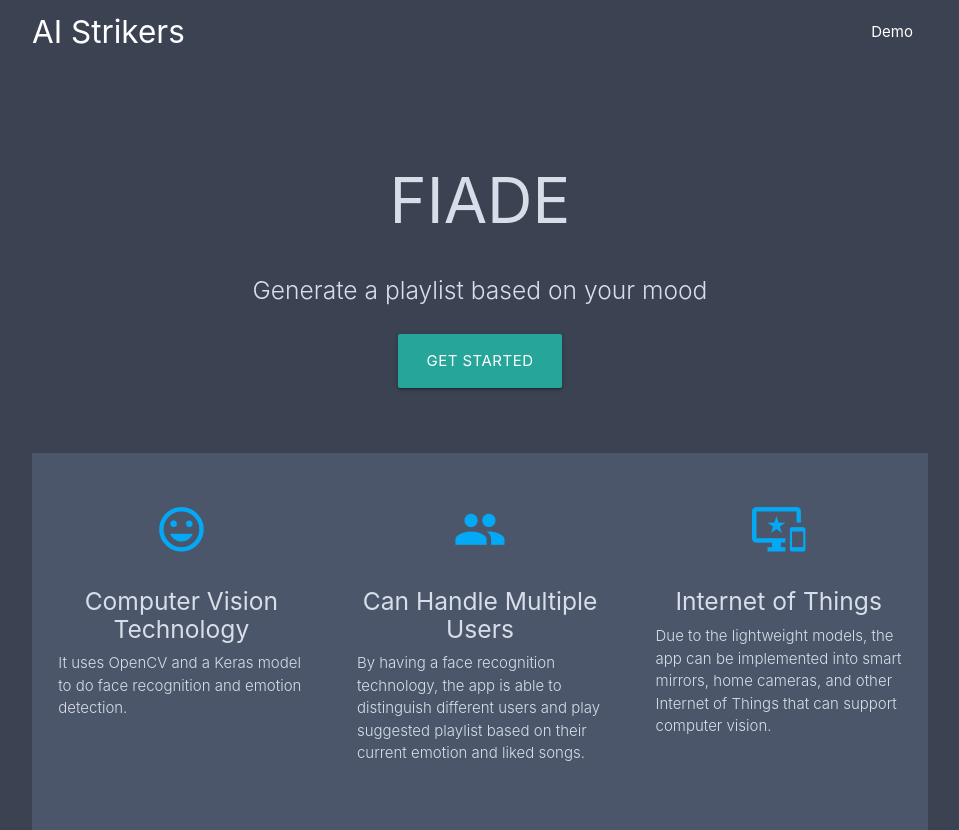
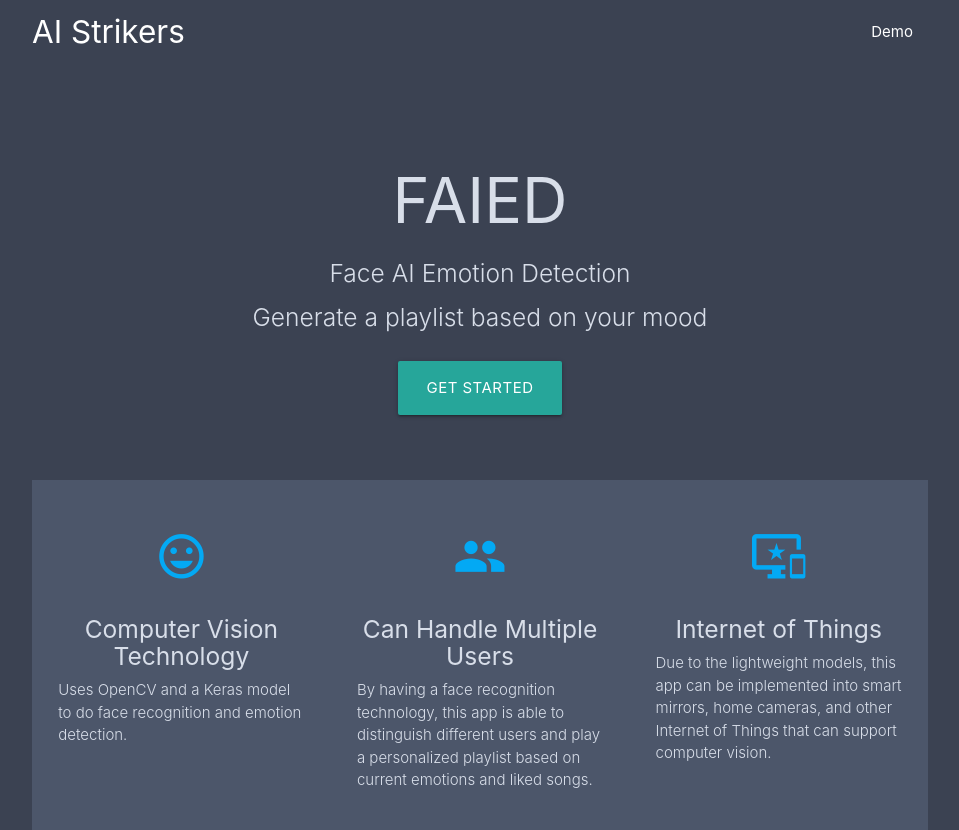
Before and after one commit to jedrm/FAIED, a Flask app: page / in a window 1280 px wide. Shown: the top 830 px of the page, without its empty margins (160-1119 px from the left). Run offline with Flask 2, Linux system fonts and the light colour scheme; some libraries are stand-ins or nearby versions.

Commit message:
Uploaded final changes

```diff
--- a/static/styles.css
+++ b/static/styles.css
@@ -128,3 +128,20 @@ footer, .footer {
     height: 100vh;
     background: #e5e9f0;
 }
+.video-container {
+    position: relative;
+    padding-bottom: 56.25%;
+    padding-top: 30px;
+    height: 0;
+    overflow: hidden;
+    margin-left: 15%;
+    margin-right: 15%;
+}
+
+.video-container iframe, .video-container object, .video-container embed {
+    position: absolute;
+    top: 0;
+    left: 0;
+    width: 100%;
+    height: 100%;
+}
--- a/templates/homepage.html
+++ b/templates/homepage.html
@@ -14,7 +14,7 @@
 				<h2 class="center light-blue-text"><i class="material-icons">insert_emoticon</i></h2>
 				<h5 class="center">Computer Vision Technology</h5>
 
-				<p class="light">It uses OpenCV and a Keras model to do face recognition and emotion detection.</p>
+				<p class="light">Uses OpenCV and a Keras model to do face recognition and emotion detection.</p>
 			</div>
 		</div>
 
@@ -23,9 +23,9 @@
 				<h2 class="center light-blue-text"><i class="material-icons">group</i></h2>
 				<h5 class="center">Can Handle Multiple Users</h5>
 
-				<p class="light">By having a face recognition technology, the app is able to distinguish different
+				<p class="light">By having a face recognition technology, this app is able to distinguish different
 					users and
-					play suggested playlist based on their current emotion and liked songs.</p>
+					play a personalized playlist based on current emotions and liked songs.</p>
 			</div>
 		</div>
 
@@ -34,7 +34,7 @@
 				<h2 class="center light-blue-text"><i class="material-icons">important_devices</i></h2>
 				<h5 class="center">Internet of Things</h5>
 
-				<p class="light">Due to the lightweight models, the app can be implemented into smart mirrors, home
+				<p class="light">Due to the lightweight models, this app can be implemented into smart mirrors, home
 					cameras,
 					and other Internet of Things that can support computer vision.</p>
 			</div>
--- a/templates/index.html
+++ b/templates/index.html
@@ -14,7 +14,7 @@
 </head>
 
 <body class="darker">
-  <script src="./static/script.js"></script>
+  <script src="../static/script.js"></script>
   <div class="content">
     <nav class="nav" role="navigation">
       <div class="nav-wrapper container"><a id="logo-container" href="#" class="brand-logo">AI Strikers</a>
@@ -31,9 +31,14 @@
     <div class="section no-pad-bot darker" id="index-banner">
       <div class="container">
         <br><br>
-        <h1 class="header center">FIADE</h1>
+        <h1 class="header center">FAIED</h1>
         <div class="row center">
-          <h5 class="header col s12 light">Generate a playlist based on your mood</h5>
+          <h5 class="header s12 light">
+            Face AI Emotion Detection
+          </h5>
+          <h5 class="header s12 light">
+            Generate a playlist based on your mood
+          </h5>
         </div>
         <div class="row center">
           {% block button %} {% endblock %}
@@ -54,19 +59,20 @@
       <div class="container">
         <div class="row">
           <div class="col l8 s12">
-            <h5 class="footer">Team Description</h5>
-            <p class="footer">Do some placeholder text that signifies team description. The quick brown
-              fox jumped over the lazy dog.</p>
+            <h5 class="footer">Description</h5>
+            <p class="footer">The project was made for MySureStart Makeathon for Spring 2021. Our team consists of
+              dedicated computer scientists with expertise in machine learning and data science. Our mission is to
+              create a world where music is more catered and personalized for every user.</p>
 
 
           </div>
           <div class="col l3 s12">
             <h5 class="footer">Members</h5>
             <ul>
-              <li><a class="footer" href="#!">Mentor: Purvesh</a></li>
-              <li><a class="footer" href="#!">Neelima</a></li>
-              <li><a class="footer" href="#!">Alexa</a></li>
-              <li><a class="footer" href="#!">Jed Rendo Magracia</a></li>
+              <li><a class="footer">Mentor: Purvesh Sharma</a></li>
+              <li><a class="footer">Neelima Jyothiraj</a></li>
+              <li><a class="footer">Alexa Urrea</a></li>
+              <li><a class="footer">Jed Rendo Magracia</a></li>
             </ul>
           </div>
 
@@ -84,8 +90,8 @@
 
   <!--  Scripts  -->
   <script src="https://code.jquery.com/jquery-2.1.1.min.js"></script>
-  <script src="./static/js/materialize.js"></script>
-  <script src="./static/js/init.js"></script>
+  <script src="../static/js/materialize.js"></script>
+  <script src="../static/js/init.js"></script>
 
 </body>
 
```
Also changed, not shown: requirements.txt (added, +62 -0 lines), templates/predict.html (+5 -3 lines), templates/predict_unknown.html (+6 -4 lines).
